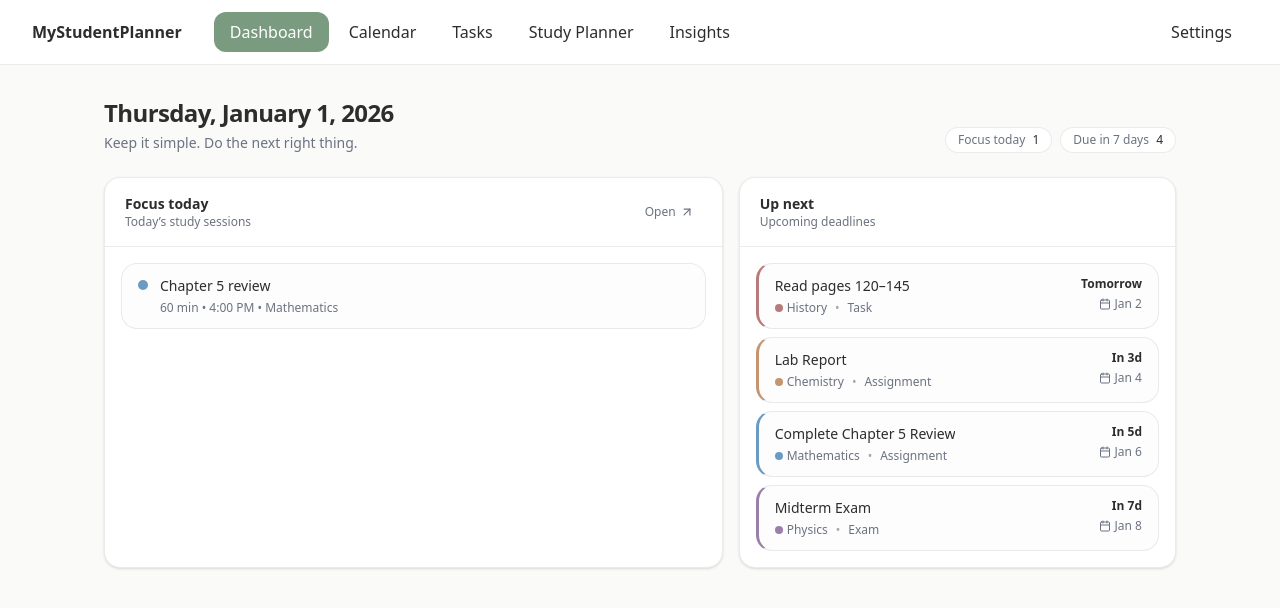
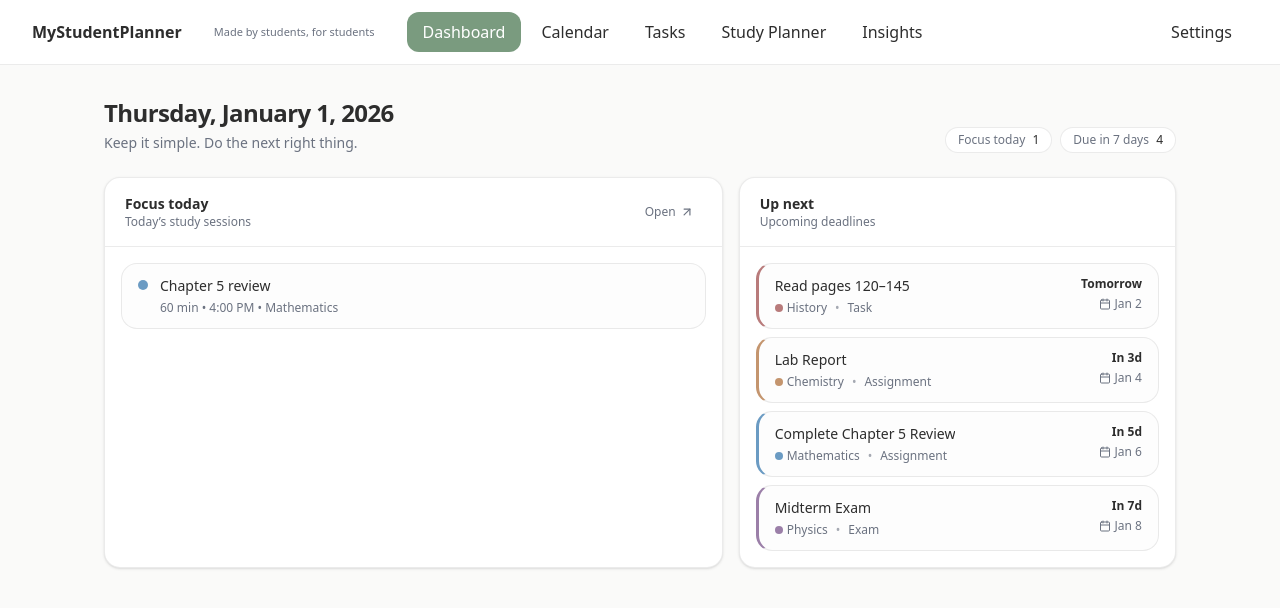
Before and after one commit to kaicrotty88/MyStudyPlanner, a Next.js app: page / in a window 1280 px wide. Shown: the top 608 px of the page. Built offline with nearby package versions, Linux system fonts and the light colour scheme.

Commit message:
Putting slogan under heading

```diff
--- a/components/App.tsx
+++ b/components/App.tsx
@@ -245,6 +245,9 @@ function App() {
         <div className="max-w-7xl mx-auto px-8 h-16 flex items-center justify-between">
           <div className="flex items-center gap-8">
             <span className="font-bold text-foreground">MyStudentPlanner</span>
+<div className="text-[11px] text-muted-foreground leading-tight">
+  Made by students, for students
+</div>
 
             <div className="flex gap-1">
               {[
```
